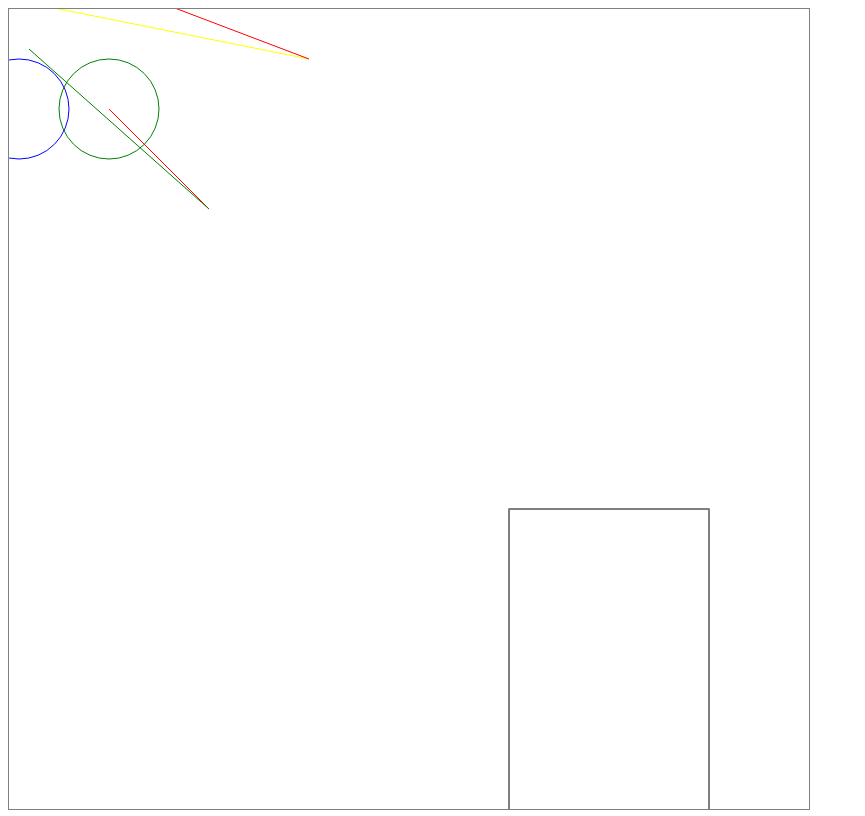
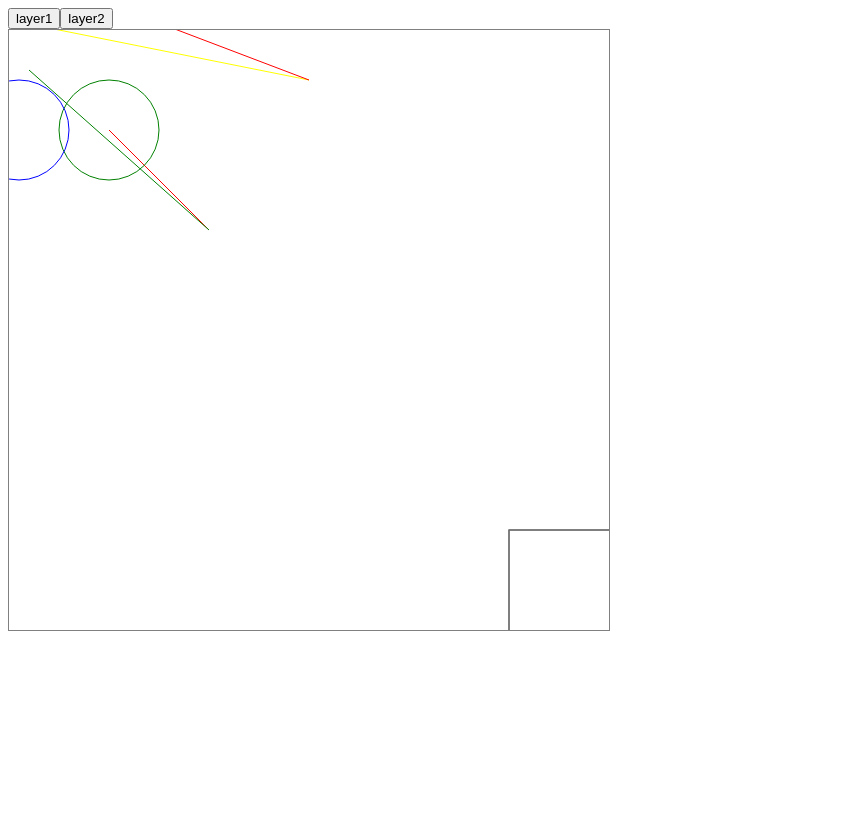
Before and after one commit to pengfeiw/react-diagram, a React (Create React App) app: page / in a window 1280 px wide. Shown: the whole page, without its empty margins (0-865 px from the left). Built offline with nearby package versions, Linux system fonts and the light colour scheme.

Commit message:
chore: 测试图层

```diff
--- a/src/App.tsx
+++ b/src/App.tsx
@@ -1,5 +1,5 @@
 import Diagram from "./components/diagram";
-import {FC} from "react";
+import {FC, useEffect, useState} from "react";
 import {Line, Circle, Rectangle} from "./entity";
 import Layer from "./components/diagram/layer";
 
@@ -15,19 +15,34 @@ const ents2 = [
     new Circle({X: 10, Y: 100}, 50, "blue"),
     new Line({X: -700, Y: -330}, {X: 300, Y: 50}, "bylayer"),
     new Rectangle({X: 500, Y: 500}, 200, 400, "gray")
-]
+];
 
 const layer1 = new Layer("0", "black");
 const layer2 = new Layer("1", "red");
 layer1.addEntity(ents1);
 layer2.addEntity(ents2);
-const layers = [layer1, layer2];
 
 const App: FC = () => {
+    // const [layer1Visible, setLayer1Visible] = useState(true);
+    // const [layer2Visible, setLayer2Visible] = useState(true);
+    const [layers, setLayers] = useState<Layer[]>([]);
+    useEffect(() => {
+        setLayers([layer1, layer2]);
+    }, []);
+    const onclick1 = () => {
+        layer1.toogleLayer();
+        setLayers([layer1, layer2]);
+    }
+    const onclick2 = () => {
+        layer2.toogleLayer();
+        setLayers([layer1, layer2]);
+    }
 
     return (
         <>
-            <div style={{width: "800px", height: "800px"}}>
+            <button onClick={onclick1}>layer1</button>
+            <button onClick={onclick2}>layer2</button>
+            <div style={{width: "600px", height: "600px"}}>
                 <Diagram width="100%" height="100%" layers={layers} />
             </div>
         </>
--- a/src/components/diagram/index.tsx
+++ b/src/components/diagram/index.tsx
@@ -144,7 +144,7 @@ const Diagram: FC<DiagramProps> = (props) => {
                 Sorry, this browser does not support <i>canvas</i>!
             </canvas>
             {
-                layers.map((layer) => (<Canvas key={layer.name} ctf={ctf} color={layer.color} entities={layer.entities} />))
+                layers.map((layer) => (<Canvas style={{display: layer.visible ? "block" : "none"}} key={layer.name} ctf={ctf} color={layer.color} entities={layer.entities} />))
             }
         </div>
     );
```
